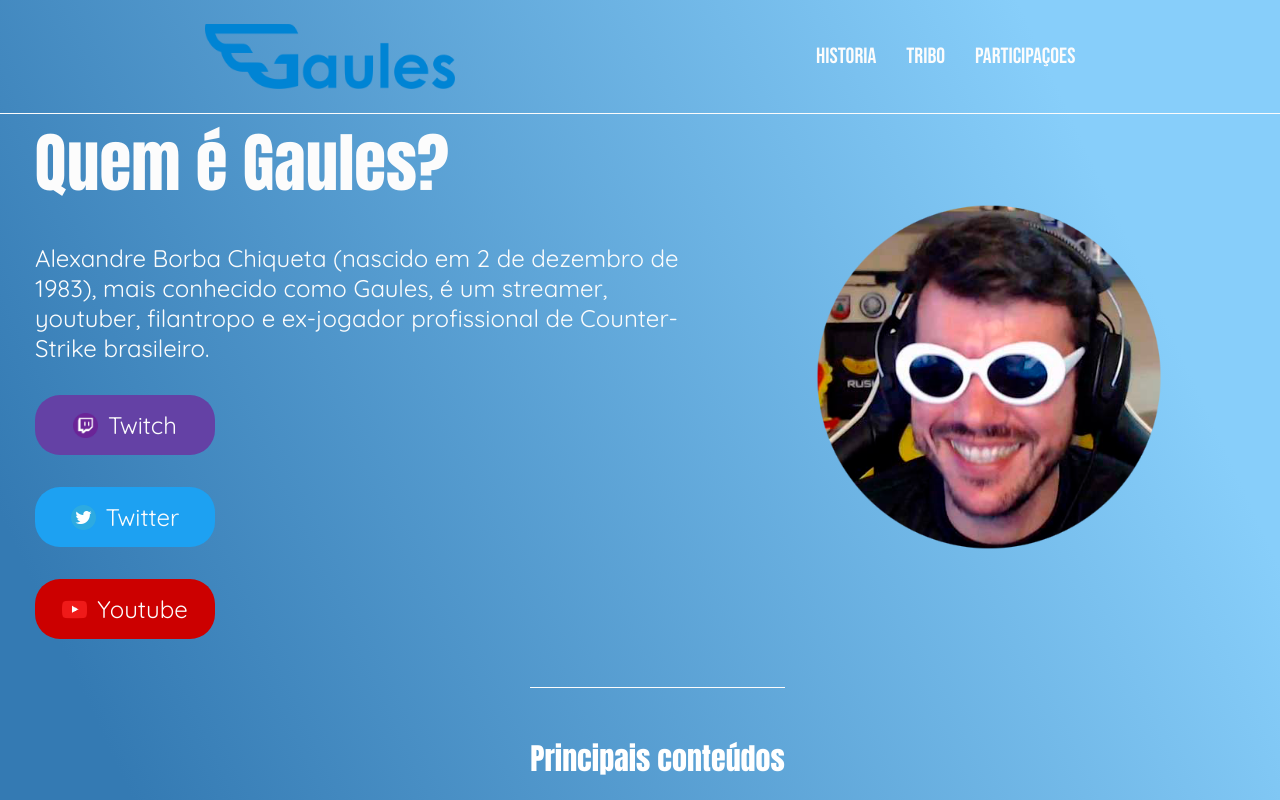
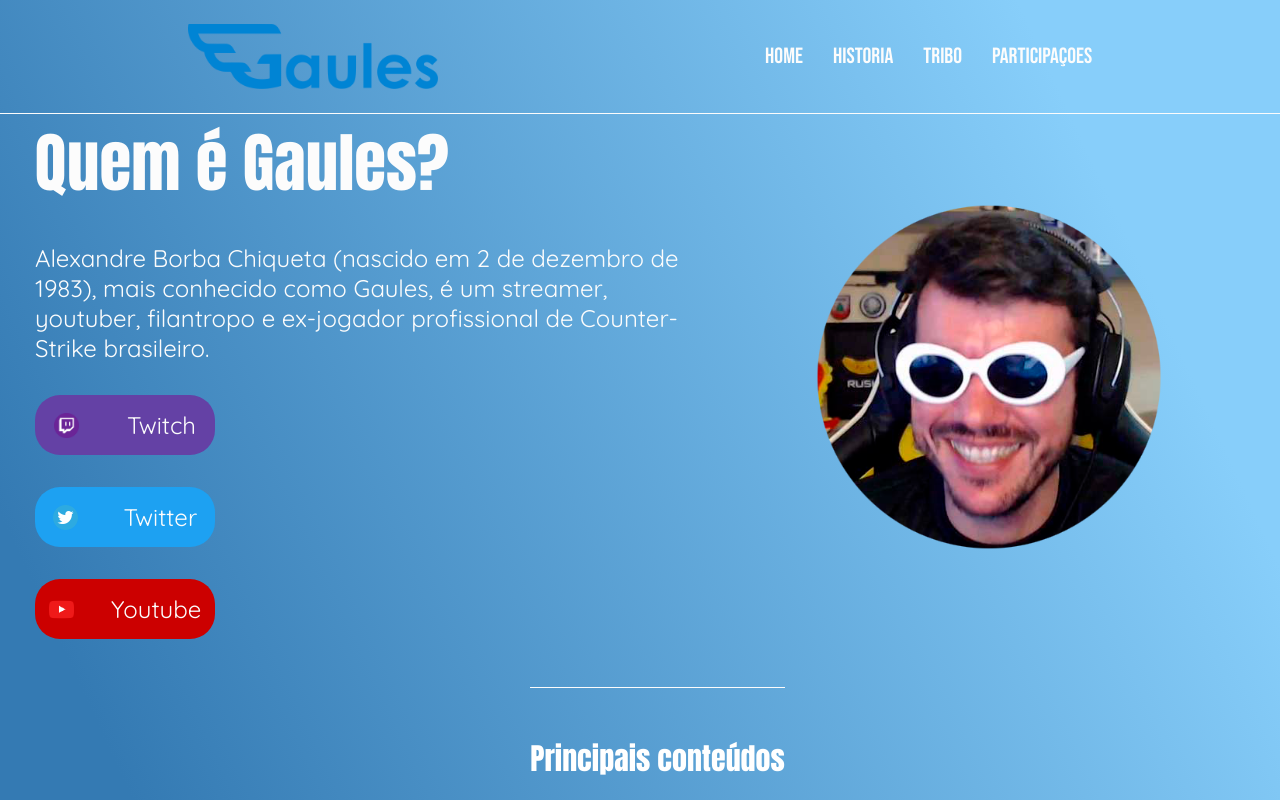
Before and after one commit to ArielCarvalhoo/LandingPageGaules, a plain HTML site: page index.html in a window 1280 px wide. Shown: the top 800 px of the page. Drawn offline with Linux system fonts and the light colour scheme.

Commit message:
Ajustando links

```diff
--- a/index.html
+++ b/index.html
@@ -16,9 +16,11 @@
     <header class="cabecalho">
         <img class="cabecalho-imagem" src="img/1280px-Gaules_logo_blue.svg.png" alt="Logo Capacete Gaules">
         <nav class="cabecalho-menu">
+            <a class="cabecalho-menu-item" href="index.html">Home</a>
             <a class="cabecalho-menu-item" href="historia.html">Historia</a>
             <a class="cabecalho-menu-item">Tribo</a>
             <a class="cabecalho-menu-item">Participaçoes</a>
+
         </nav>
 
     </header>
@@ -28,9 +30,12 @@
             <div class="corpo-conteudo">
                 <h1 class="corpo-superior-titulo">Quem é Gaules?</h1>
                 <p class="corpo-superior-paragrafo">Alexandre Borba Chiqueta (nascido em 2 de dezembro de 1983), mais conhecido como Gaules, é um streamer, youtuber, filantropo e ex-jogador profissional de Counter-Strike brasileiro.</p>
-                <button class="corpo-button-twitch" type="button"><a href="https://www.twitch.tv/gaules" target="_blank"><img src ="img/twitch-logo-png-1873.png" alt="Logo Twitch" >Twitch </a></button>
-                <button class="corpo-button-twitter" type="button"><a href="https://twitter.com/Gaules" target="_blank"><img src="img/twitter-logo-3.png" alt="Logo Twitter"> Twitter </a></button>
-                <button class="corpo-button-youtube" type="button"><a href="https://www.youtube.com/gaules" target="_blank"><img src="img/youtube-logo.png" alt="Logo Youtube"> Youtube </a></button>
+
+                <a href="https://www.twitch.tv/gaules" target="_blank"><button class="corpo-button-twitch" type="button"><img src ="img/twitch-logo-png-1873.png" alt="Logo Twitch" >Twitch</button></a>
+
+                <a href="https://twitter.com/Gaules" target="_blank"><button class="corpo-button-twitter" type="button"><img src="img/twitter-logo-3.png" alt="Logo Twitter"> Twitter </button></a>
+
+                <a href="https://www.youtube.com/gaules" target="_blank"><button class="corpo-button-youtube" type="button"><img src="img/youtube-logo.png" alt="Logo Youtube"> Youtube </button></a>
 
             </div>
             <img class="corpo-imagem" src="img/gaules.jpg.png" alt="Foto do Gaules">
--- a/style.css
+++ b/style.css
@@ -127,6 +127,11 @@
 }
 
 .corpo-conteudo button {
+    font-family: 'Quicksand', sans-serif;
+    font-weight: 400;
+    font-size: 24px;
+    text-decoration: none;
+    color: #fcfcfc;
     display: flex;
     align-items: center;
     justify-content: space-around;
@@ -138,6 +143,7 @@
 }
 
 .corpo-conteudo button:hover {
+    transition: 0.5s ease-in-out;
     background-color:rgba(236, 214, 196, 0.25);
     width: 200px;
 }
```
